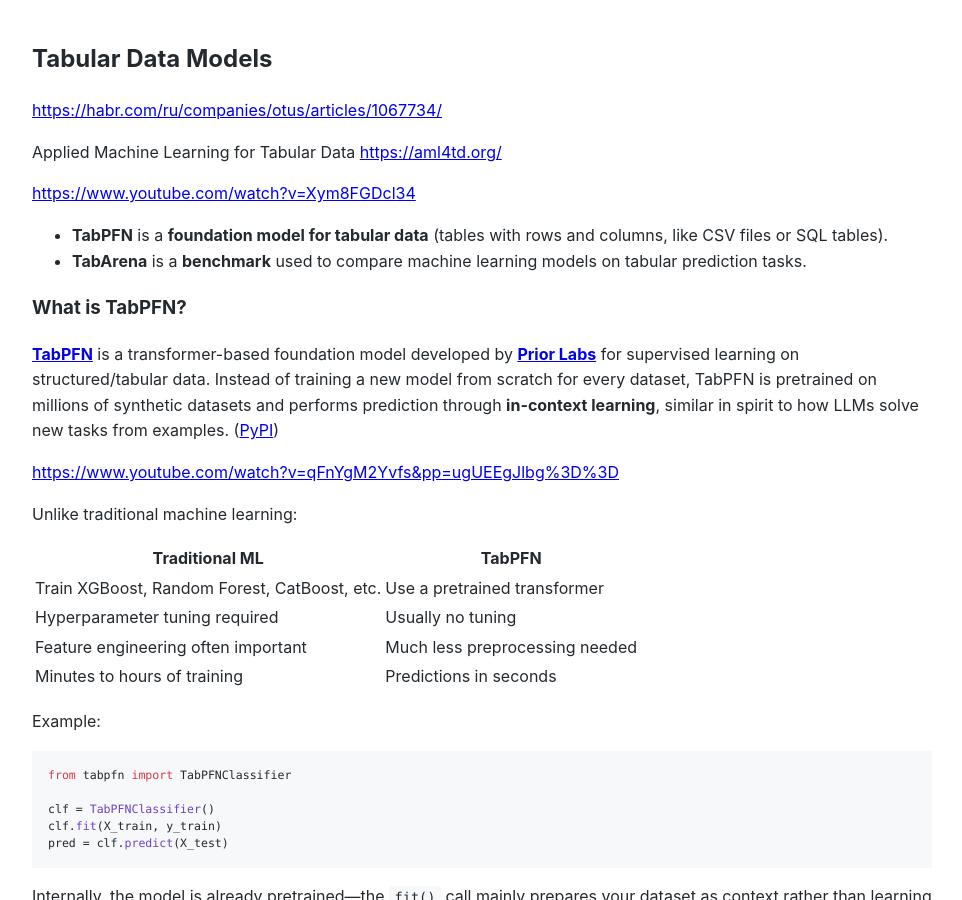
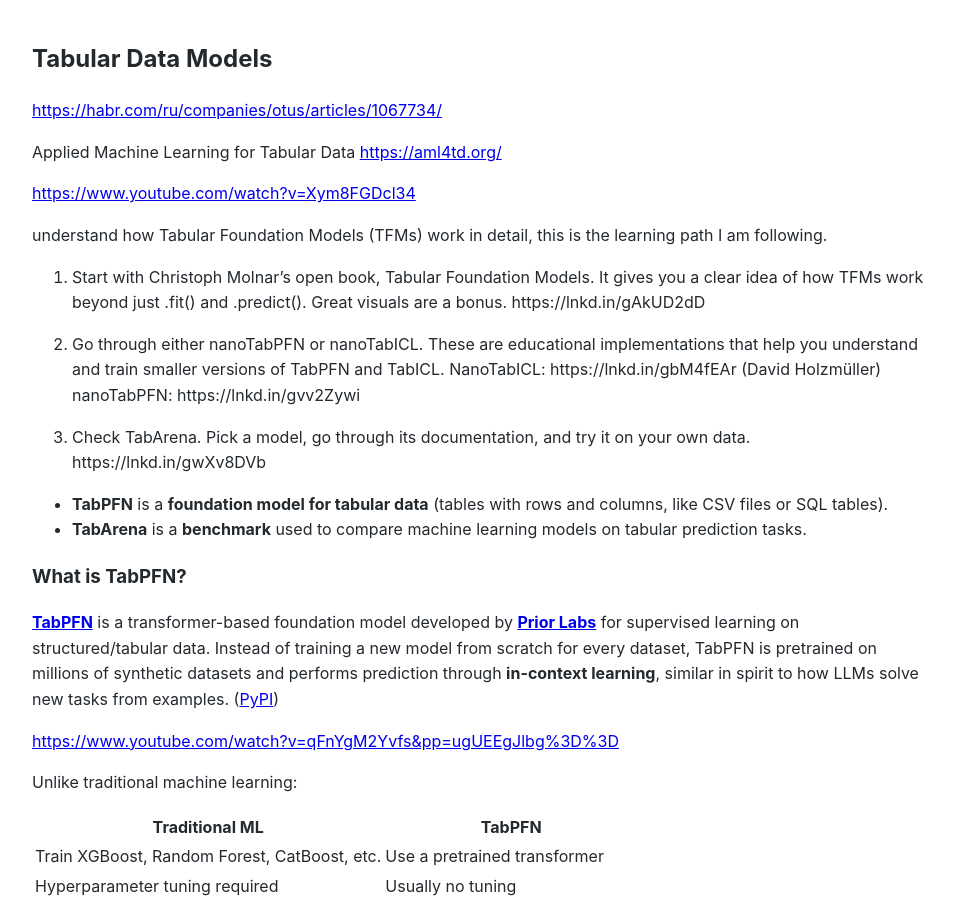
Before and after one commit to Michael-Lubinsky/michael-lubinsky.github.com, a Jekyll site: the page built from ml/tabular.md, in a window 1280 px wide and 900 px high. Shown: the whole window, without its empty margins (158-1120 px from the left). Built offline with Jekyll 4.4.1, drawn with Linux system fonts in a browser that asks for light colours; our own code applies the rules of GitHub Pages for plain Markdown files.

Commit message:
Enhance tabular.md with learning path for TFMs
Added a learning path for understanding Tabular Foundation Models, including resources and educational implementations.

```diff
--- a/ml/tabular.md
+++ b/ml/tabular.md
@@ -5,6 +5,23 @@
 Applied Machine Learning for Tabular Data <https://aml4td.org/>
 
 <https://www.youtube.com/watch?v=Xym8FGDcl34>
+
+
+
+understand how Tabular Foundation Models (TFMs) work in detail, this is the learning path I am following.
+
+1. Start with Christoph Molnar’s open book, Tabular Foundation Models.
+It gives you a clear idea of how TFMs work beyond just .fit() and .predict(). Great visuals are a bonus.
+https://lnkd.in/gAkUD2dD
+
+2. Go through either nanoTabPFN or nanoTabICL.
+These are educational implementations that help you understand and train smaller versions of TabPFN and TabICL.
+NanoTabICL: https://lnkd.in/gbM4fEAr (David Holzmüller)
+nanoTabPFN: https://lnkd.in/gvv2Zywi
+
+3. Check TabArena.
+Pick a model, go through its documentation, and try it on your own data.
+https://lnkd.in/gwXv8DVb
 
 * **TabPFN** is a **foundation model for tabular data** (tables with rows and columns, like CSV files or SQL tables).
 * **TabArena** is a **benchmark** used to compare machine learning models on tabular prediction tasks.
```
